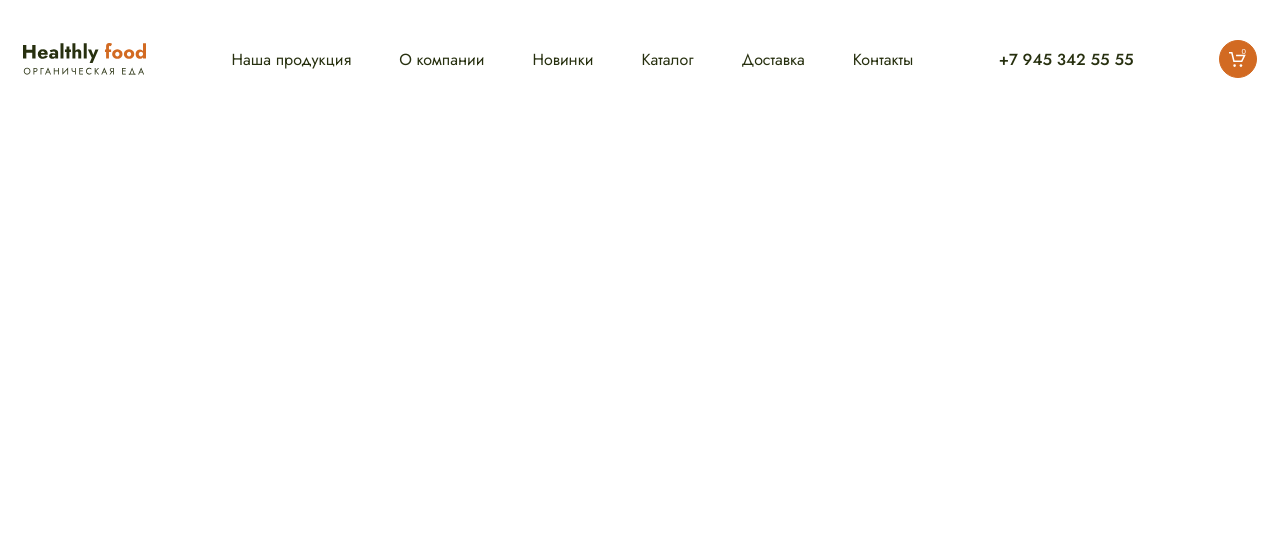
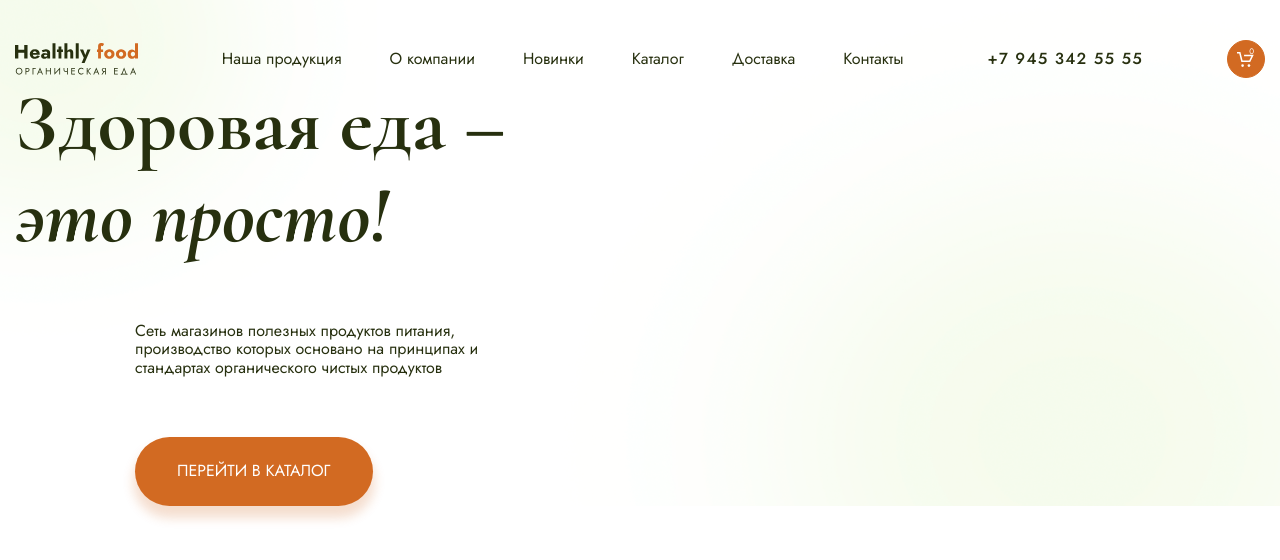
Before and after one commit to Nancymitt/Module02-Shop, a website built with webpack: page src/index.html in a window 1280 px wide. Built offline with nearby package versions, Linux system fonts and the light colour scheme.

Commit message:
Add main

```diff
--- a/package.json
+++ b/package.json
@@ -16,6 +16,7 @@
     "webpack-dev-server": "^4.7.4"
   },
   "dependencies": {
-    "html-webpack-plugin": "^5.5.0"
+    "html-webpack-plugin": "^5.5.0",
+    "normalize.css": "^8.0.1"
   }
 }
--- a/src/index.html
+++ b/src/index.html
@@ -36,6 +36,22 @@
                 <span class="header__counter">0</span>
             </button>
         </header>
+        <div class="container">
+            <div class="main__text">
+                <h1 class="title title_block">
+                    Здоровая еда &ndash;
+                    <span class="title__span">это просто!</span>
+                </h1>
+                <div class="main__item">
+                    <p class="description description_size-s">Сеть магазинов полезных продуктов питания, производство которых основано на&nbsp;принципах и стандартах органического чистых продуктов
+                    </p>
+                    <div class="main__link">
+                        <a href="#" class="link">Перейти в каталог</a>
+                    </div>
+                </div>
+            </div>
+        </div>
+
     </div>
 </body>
 </html>
--- a/src/index.js
+++ b/src/index.js
@@ -1 +1,2 @@
-import './styles/main.scss'
+import 'normalize.css'
+import './styles/main.scss';
--- a/src/styles/main.scss
+++ b/src/styles/main.scss
@@ -5,7 +5,7 @@ $orange: #d26a22;
 $white: #ffffff;
 
 $font-jost: 'Jost', sans-serif;
-$font-cormoran: 'Cormorant', serif;
+$font-cormorant: 'Cormorant', serif;
 
 html {
     font-size: 10px;
@@ -13,17 +13,16 @@ html {
 body {
     font-size: 1.6rem;
     font-family: $font-jost;
+    color: $green;
 }
 
 .header {
     max-width: 1440px;
     margin: 0 auto;
-    padding-left: 15px;
-    padding-right: 15px;
+    padding: 4rem 15px 0 15px;
     display: flex;
     justify-content: space-between;
     align-items: center;
-    margin-top: 4rem;
 
     &__nav {
         display: flex;
@@ -33,7 +32,6 @@ body {
         gap: 4.8rem;
     }
     &__link {
-        font-size: 1.6rem;
         color: $green;
         text-decoration: none;
         &:hover {
@@ -41,10 +39,10 @@ body {
         }
     }
     &__tel {
-        font-size: 1.6rem;
         font-weight: 500;
         color: $green;
         text-decoration: none;
+        letter-spacing: .13rem;
         &:hover {
             color: $orange;
         }
@@ -61,6 +59,8 @@ body {
         background-position: center center;
         position: relative;
         border: 1px solid $orange;
+        cursor: pointer;
+
         &:hover {
             background-color: $green;
             border: 1px solid $green;
@@ -83,3 +83,52 @@ body {
     width: 12.3rem;
     height: 3.2rem;
 }
+.container {
+    max-width: 1440px;
+    margin: 0 auto;
+    padding-left: 15px;
+    padding-right: 15px;
+}
+.main {
+    background-image: url(../images/main.png);
+    background-size: cover;
+    background-position-x: center;
+    &__item {
+        margin-left: 12rem;
+        max-width: 378px;
+        margin-top: 6rem;
+    }
+    &__link {
+        margin-top: 6rem;
+    }
+}
+.title {
+    font-family: $font-cormorant;
+    font-weight: 700;
+    font-size: 8rem;
+    margin: 0;
+    &__span {
+        font-style: italic;
+    }
+    &_block {
+        .title__span {
+            display: block;
+        }
+    }
+}
+.description {
+    margin: 0;
+    &_size-s {
+        font-style: 1.8rem;
+    }
+}
+.link {
+    color: $white;
+    text-transform: uppercase;
+    padding: 2.5rem 4.2rem;
+    background-color: $orange;
+    box-shadow: 0px 1rem 1.1rem .2rem rgba(207, 92, 13, 0.2);
+    text-decoration: none;
+    border-radius: 3.8rem;
+    display: inline-block;
+}
```
Also changed, not shown: dist/index.html, dist/styles/main.css, src/images/cart-black.svg (deleted), src/images/main.png (added), 1 other file.
